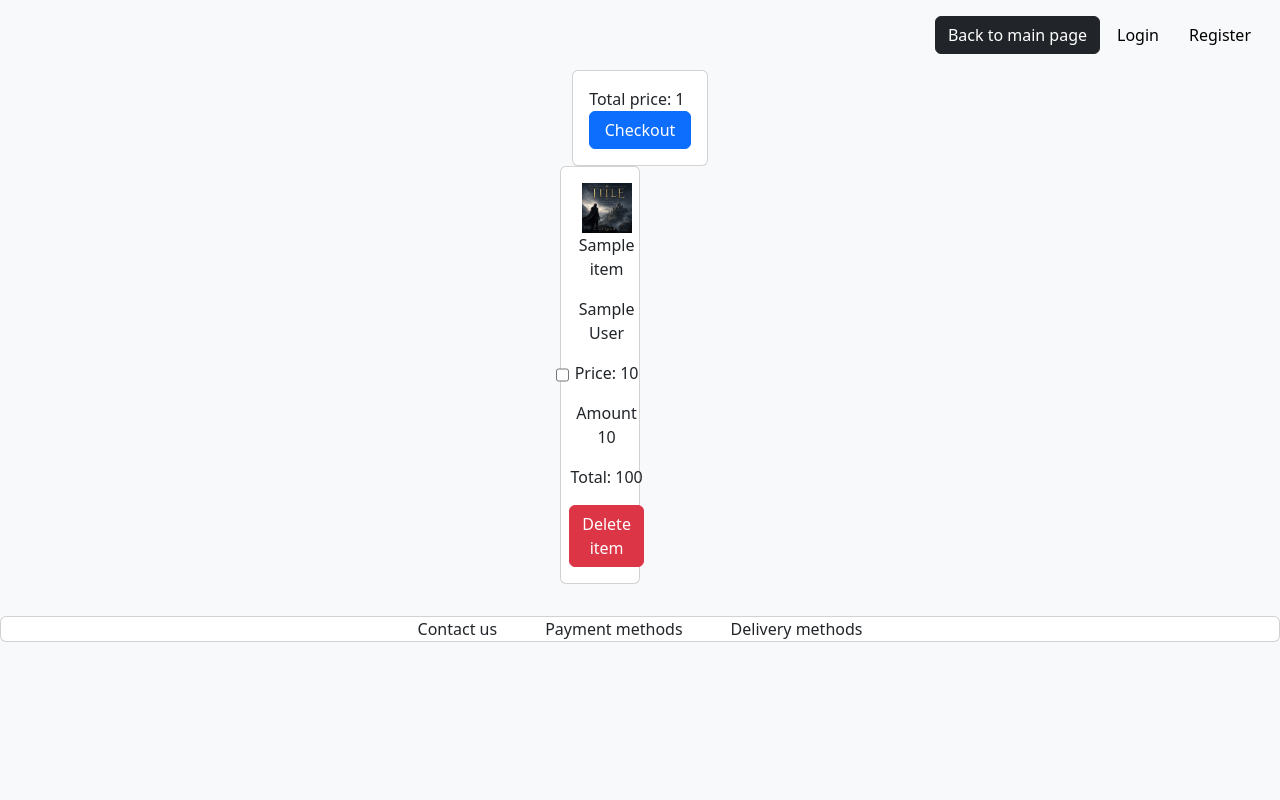
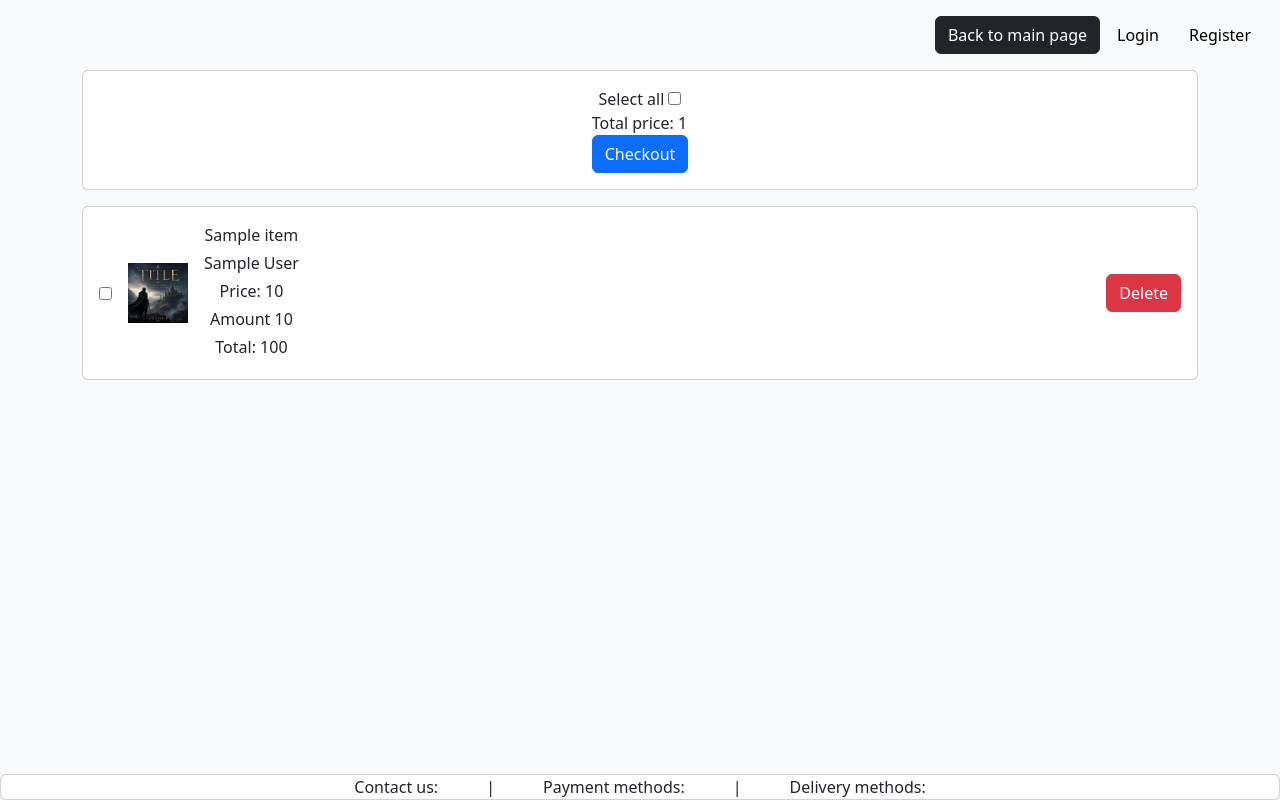
Before and after one commit to Pchalavodava/final_flask_project, a Flask app: template app/db/templates/cart_items.html in a window 1280 px wide. Run offline with Flask 3, Linux system fonts and the light colour scheme; the template is opened without the code that fills it: values that come from a table or form of the project are taken from there, most other values are stand-ins (such as "Sample title", 1, 10 or a date in 2020); parts of the project's set-up code (start-up, migrations or seed data) failed here and were passed over.

Commit message:
cart_items.html, cart_items.html, routes.py changed

```diff
--- a/app/db/routes.py
+++ b/app/db/routes.py
@@ -1,7 +1,9 @@
+import os.path
+
 from flask import Blueprint, flash, redirect, render_template, url_for, request
 from flask_login import current_user, login_required, login_user, logout_user
 from flask_wtf import FlaskForm
-from wtforms import PasswordField, StringField, SubmitField, SelectMultipleField
+from wtforms import PasswordField, StringField, SubmitField, SelectMultipleField, MultipleFileField
 from wtforms.validators import Email, EqualTo, InputRequired, Length
 
 from app.db.database import session_scope
@@ -37,7 +39,21 @@ class AddToCartForm(FlaskForm):
 
 
 class ItemForm(FlaskForm):
-    select_item = SelectMultipleField()
+    # select_item = SelectMultipleField()
+    select_item = MultipleFileField()
+
+
+class DeleteFromBasket(FlaskForm):
+    delete_item = SubmitField('Delete')
+
+
+def basket_calculating():
+    with session_scope() as session:
+        count = 0
+        if current_user.is_authenticated:
+            cart_items = session.query(CartItem).filter_by(user_id=current_user.id).all()
+            count = sum(item.amount for item in cart_items)
+    return count
 
 
 @main_blueprint.route('/register', methods=['GET', 'POST'])
@@ -79,7 +95,21 @@ def main_route():
         for book in books:
             session.expunge(book)
         genres = session.query(Book.genre).distinct().order_by(Book.genre).all()
-    return render_template('main.html', books=books, genres=genres, form=form)
+
+    count = basket_calculating()
+    return render_template('main.html', books=books, genres=genres, form=form, count=count)
+
+
+@main_blueprint.context_processor
+def show_icons():
+    def get_logos(directory):
+        logos_list = []
+        logos_dir = os.path.join('static', 'images', directory)
+        if os.path.exists(logos_dir):
+            logos = os.listdir(logos_dir)
+            logos_list = [img for img in logos]
+        return logos_list
+    return dict(logos_list=get_logos)
 
 
 @main_blueprint.route('/login', methods=['GET', 'POST'])
@@ -138,9 +168,9 @@ def show_catalog():
             ]
         for book in books:
             session.expunge(book)
-
+        count = basket_calculating()
     return render_template('catalog.html', books=books, selected_genre=selected_genre, genres=genres,
-                           searching_book=searching_book, form=form)
+                           searching_book=searching_book, form=form, count=count)
 
 
 @main_blueprint.route('/book/<int:book_id>', methods=['GET', 'POST'])
@@ -173,8 +203,10 @@ def show_book(book_id):
                 session.expunge(book)
         if current_user.is_authenticated:
             cart_items = session.query(CartItem).filter_by(user_id=current_user.id).all()
-            count = sum(item.amount for item in cart_items)
-    return render_template('specific_book.html', book=book, form=form, count=count)
+            # count = sum(item.amount for item in cart_items)
+            cart_dict = {item.book_id: item.amount for item in cart_items}
+    count = basket_calculating()
+    return render_template('specific_book.html', book=book, form=form, count=count, cart_dict=cart_dict)
 
 
 @main_blueprint.route('/checkouts', methods=['GET', 'POST'])
@@ -183,26 +215,35 @@ def show_basket():
     basket = []
 
     with session_scope() as session:
-        if current_user:
-            cart_items = session.query(CartItem, Book).join(Book, CartItem.book_id == Book.id).filter(
-                CartItem.user_id == current_user.id).all()
-            for cart_item, book in cart_items:
-                session.expunge(cart_item)
-                session.expunge(book)
-                basket.append({
-                    'amount': cart_item.amount,
-                    'title': book.title,
-                    'author': book.author,
-                    'price': book.price,
-                    'book_id': book.id
-                })
+        # if current_user.is_authenticated:
+        cart_items = session.query(CartItem, Book).join(Book, CartItem.book_id == Book.id).filter(
+            CartItem.user_id == current_user.id).all()
+        for cart_item, book in cart_items:
+            # session.expunge(cart_item)
+            session.expunge(book)
+            basket.append({
+                'amount': cart_item.amount,
+                'title': book.title,
+                'author': book.author,
+                'price': book.price,
+                'book_id': book.id
+            })
     form = ItemForm()
-    form.select_item.choices = [(str(item['book_id']), item['title']) for item in basket]
-    if form.validate_on_submit():
-        selected_book = form.select_item.data
-        if selected_book:
-            book_id = [int(item_id) for item_id in selected_book]
-            total_price = round(sum(item['price'] * item['amount'] for item in basket if item['book_id'] in book_id), 2)
-    else:
-        form.select_item.data = []
-    return render_template('cart_items.html', form=form, basket=basket, total_price=total_price)
+
+    if request.method == 'POST':
+        selected_books = request.form.getlist('select_item')
+        selected_books = [int(book) for book in selected_books]
+
+        total_price = round(sum(item['price'] * item['amount'] for item in basket if item['book_id'] in selected_books),
+                            2)
+    count = basket_calculating()
+    return render_template('cart_items.html', form=form, basket=basket, total_price=total_price, count=count)
+
+
+@main_blueprint.route('/checkouts/delete/<int:book_id>', methods=['POST'])
+def delete_from_basket(book_id):
+    with session_scope() as session:
+        cart_item = session.query(CartItem).filter_by(user_id=current_user.id, book_id=book_id).first()
+        if cart_item:
+            session.delete(cart_item)
+    return redirect(url_for('main.show_basket'))
--- a/app/db/templates/base.html
+++ b/app/db/templates/base.html
@@ -6,7 +6,7 @@
     <link href="https://cdn.jsdelivr.net/npm/bootstrap@5.3.0-alpha1/dist/css/bootstrap.min.css"
           rel="stylesheet"/>
 </head>
-<body class="bg-light">
+<body class="bg-light d-flex flex-column min-vh-100">
 
 <nav id="nav-menu">
     <div class="d-flex justify-content-between">
@@ -18,23 +18,21 @@
         </form>
         {% endif %}
 
-        <div class="d-flex justify-content-end p-3 w-100 gap-1">
+        <div class="d-flex justify-content-end align-items-center p-3 w-100 gap-1">
             {% if request.path != '/' %}
-            <a href="{{ url_for('main.main_route') }}" class="btn btn-dark">Back to main page</a>
+            <a href="{{ url_for('main.main_route') }}" class="btn btn-dark text-center">Back to main page</a>
             {% endif %}
 
             {% if request.path != '/login' and request.path != '/register' %}
 
             {% if current_user.is_authenticated %}
             <a href="" class="btn btn-light">Orders</a>
-<!--            <form action="{{ url_for('main.show_basket', user_id=current_user.id)}}" class="mt-3">-->
-<!--                <button type="submit" class="btn btn-light">-->
-<!--                    <img src="{{ url_for('static', filename='images/basket.png') }}" alt="" width="30">-->
-<!--                </button>-->
-<!--            </form>-->
-            <a href="{{ url_for('main.show_basket')}}" class="btn btn-light">
-                <img src="{{ url_for('static', filename='images/basket.png')}}" alt="" width="30">
-            </a>
+            <div class="d-flex flex-row justify-content-center card" style="max-width: 100px;">
+                <a href="{{ url_for('main.show_basket')}}" class="btn btn-light">
+                    <img src="{{ url_for('static', filename='images/basket.png')}}" alt="" width="30">
+                </a>
+                <input type="text" value="{{ count }}" class="form-control-plaintext text-center" disabled>
+            </div>
             <a href="{{ url_for('main.logout') }}" class="btn btn-danger">Logout</a>
 
             {% else %}
@@ -45,11 +43,12 @@
             {% endif %}
 
             {% endif %}
+
         </div>
     </div>
 </nav>
-
-<div class="container d-flex justify-content-center align-items-center">
+<main class="container flex-grow-1">
+    <!--    <div class="container d-flex justify-content-center align-items-center">-->
     {% block content %}{% endblock %}
     {% with messages = get_flashed_messages(with_categories=true) %}
     {% if messages %}
@@ -58,13 +57,29 @@
     {% endfor %}
     {% endif %}
     {% endwith %}
-</div>
-
-<footer>
+    <!--    </div>-->
+</main>
+<footer class="mt-auto">
     <div class="card d-flex flex-row justify-content-center gap-5">
-        <div class="">Contact us</div>
-        <div class="">Payment methods</div>
-        <div class="">Delivery methods</div>
+        <div class="">
+            <span>Contact us: </span>
+        </div>
+        <div>|</div>
+        <div class="d-flex flex-row gap-1">
+            <span>Payment methods: </span>
+            {% for payment_method in logos_list('payments') %}
+            <img class="" src="{{ url_for('static', filename='images/payments/'  ~ payment_method)}}" alt=""
+                 style="max-width: 25px;">
+            {% endfor %}
+        </div>
+        <div>|</div>
+        <div class="d-flex flex-row gap-1">
+            <span>Delivery methods: </span>
+            {% for delivery_method in logos_list('delivery') %}
+            <img class="" src="{{ url_for('static', filename='images/delivery/'  ~ delivery_method)}}" alt=""
+                 style="max-width: 25px;">
+            {% endfor %}
+        </div>
     </div>
 </footer>
 
--- a/app/db/templates/cart_items.html
+++ b/app/db/templates/cart_items.html
@@ -2,31 +2,70 @@
 {% block title %}Basket{% endblock %}
 
 {% block content %}
+
 <form action="{{ url_for('main.show_basket')}}" method="POST">
     {{ form.hidden_tag() }}
-    <div class="d-flex flex-column">
-        <div class="card p-3">
-            <span>Total price: {{ total_price }}</span>
-            <a class="btn btn-primary" href="">Checkout</a>
+
+    <div class="card p-3 mb-3">
+        <div class="d-flex flex-column align-items-center">
+            <div>
+                <label>Select all
+                    <input type="checkbox" name="all_items" id="select-all">
+                </label>
+            </div>
+            <div class="d-flex flex-column">
+                <span>Total price: {{ total_price }}</span>
+                <a class="btn btn-primary" href="">Checkout</a>
+            </div>
         </div>
-        <div class="row row-cols-2">
-            {% for item in basket %}
-            <div class="card d-flex flex-row mb-3 p-3 justify-content-center">
-                <input class="w-10" type="checkbox" name="select_item" value="{{ item.book_id }}" onchange="this.form.submit()"
-                       {% if form.select_item.data and item.book_id|string in form.select_item.data %}checked{% endif %}>
+    </div>
+
+    {% for item in basket %}
+    <div class="card mb-3 p-3">
+
+        <div class="d-flex align-items-center justify-content-between">
+
+            <div class="d-flex align-items-center gap-3">
+
+                <input class="book-checkbox" type="checkbox" name="select_item" value="{{ item.book_id }}"
+                       onchange="this.form.submit()"
+                       {% if form.select_item.data and item.book_id|string in form.select_item.data %}checked{% endif
+                       %}>
+                <img src="{{ url_for('static', filename='images/2.png')}}" width=60 alt="">
+
                 <div class="text-center">
-                    <img src="{{ url_for('static', filename='images/2.png')}}" width=50 alt="">
-                    <p>{{ item.title }}</p>
-                    <p>{{ item.author }}</p>
-                    <p>Price: {{ item.price }}</p>
-                    <p>Amount {{ item.amount }}</p>
-                    <p>Total: {{ item.amount * item.price }}</p>
-                    <a class="btn btn-danger" href="">Delete item</a>
+                    <p class="mb-1">{{ item.title }}</p>
+                    <p class="mb-1">{{ item.author }}</p>
+                    <p class="mb-1">Price: {{ item.price }}</p>
+                    <p class="mb-1">Amount {{ item.amount }}</p>
+                    <p class="mb-1">Total: {{ item.amount * item.price }}</p>
                 </div>
             </div>
-            {% endfor %}
+
+            <button
+                    class="btn btn-danger"
+                    type="submit"
+                    formaction="{{ url_for('main.delete_from_basket', book_id=item.book_id) }}"
+                    formmethod="POST">
+                Delete
+            </button>
         </div>
+    </div>
+    {% endfor %}
+</form>
 
-    </div>
-</form>
+<script>
+    let selectAll = document.getElementById('select-all');
+    let checkboxes = document.querySelectorAll('.book-checkbox');
+    selectAll.addEventListener('change', function() {
+
+        checkboxes.forEach(function(checkbox) {
+            checkbox.checked = document.getElementById('select-all').checked;
+        });
+
+        this.form.submit();
+    });
+
+</script>
+
 {% endblock %}
--- a/app/db/templates/main.html
+++ b/app/db/templates/main.html
@@ -10,7 +10,7 @@
             our bookstore{% endif %}!</h2>
     </div>
     <div class="d-flex flex-row gap-4">
-        <div>
+        <div class="card card-body" style="border: None; background: transparent;">
             <h2 class="text-center">TOP 3</h2>
 
             {% for book in books %}
@@ -31,7 +31,7 @@
             {% endfor %}
         </div>
 
-        <div class="card card-body text-center" style="width: 18rem;">
+        <div class="card card-body text-center" style="height: fit-content;">
             <h3 class="card-title">Genre</h3>
             <ul class="list-group list-group-flush">
                 {% for book in genres %}
--- a/app/db/templates/specific_book.html
+++ b/app/db/templates/specific_book.html
@@ -25,7 +25,10 @@
                         <img src="{{ url_for('static', filename='images/basket.png')}}" alt="" width="30">
                     </button>
                     <div>
-                            <span>{{ count }}</span>
+                        <span>
+                            {{ cart_dict[book.id] if book.id in cart_dict else 0}}
+                        </span>
+                        <!--                            <span>{{ count }}</span>-->
                     </div>
                 </div>
             </form>
```
Also changed, not shown: app/db/templates/order.html (+6 -9 lines), static/images/delivery/dhl.png (added), static/images/delivery/fast_delivery.png (added), static/images/delivery/post.png (added), static/images/payments/apple_pay.png (added), static/images/payments/google_pay.png (added), static/images/payments/maestro.png (added), static/images/payments/mastercard.png (added), static/images/payments/visa.png (added). Lines whose indentation alone changed are shown as unchanged.
